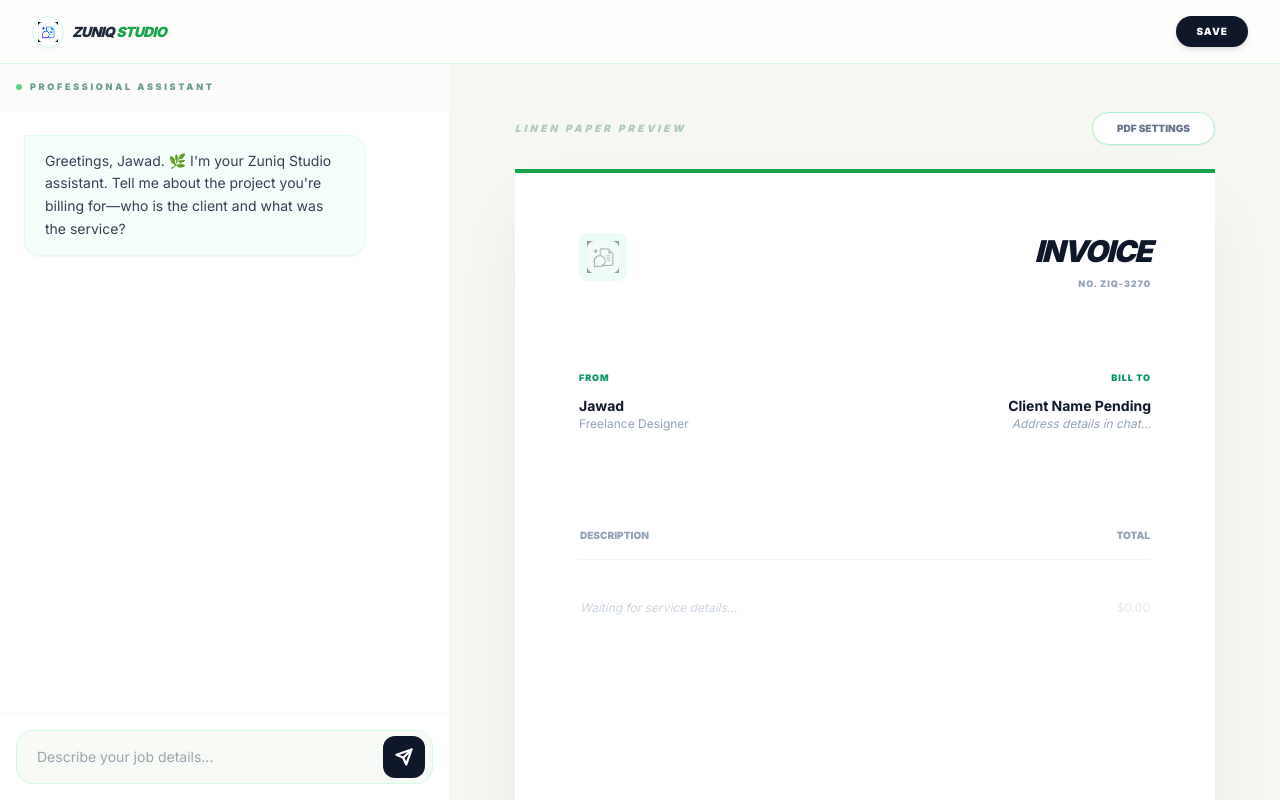
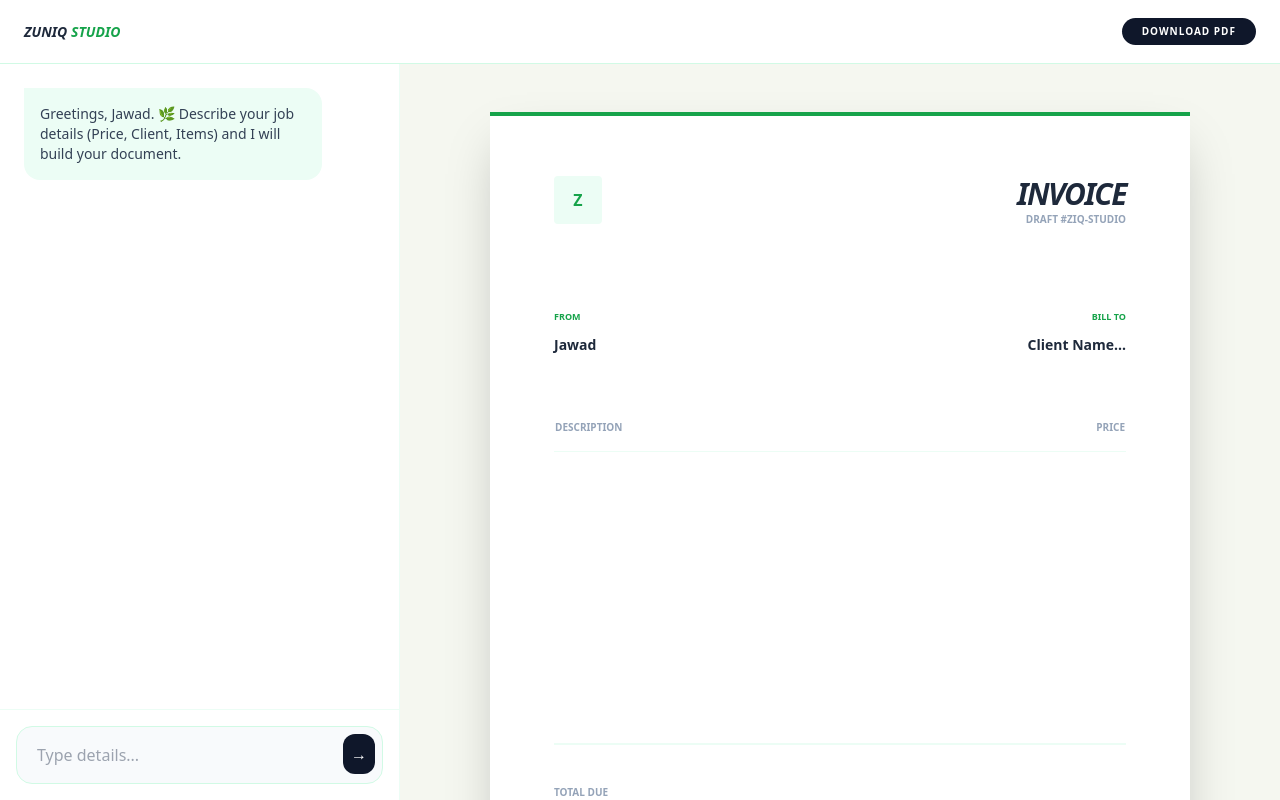
Before and after one commit to zuniqcomputers-crypto/zuniq-ai-invoices, a Next.js app: page /new in a window 1280 px wide. Built offline with nearby package versions, Linux system fonts and the light colour scheme.

Commit message:
Update page.tsx

```diff
--- a/src/app/new/page.tsx
+++ b/src/app/new/page.tsx
@@ -1,208 +1,133 @@
 "use client";
 import React, { useState, useEffect, useRef } from 'react';
 import Link from 'next/link';
-import { Inter } from 'next/font/google';
-
-const inter = Inter({ subsets: ['latin'] });
-
-// --- Types ---
-type Message = { role: 'ai' | 'user'; content: string };
-type InvoiceData = { sender: string; client: string; items: { desc: string; price: number }[]; tax: number };
 
 export default function AIStudioWorkspace() {
-  const [messages, setMessages] = useState<Message[]>([
-    { role: 'ai', content: "Greetings, Jawad. 🌿 I'm your Zuniq Studio assistant. Tell me about the project you're billing for—who is the client and what was the service?" }
-  ]);
+  const [messages, setMessages] = useState([{ role: 'ai', content: "Greetings, Jawad. 🌿 Describe your job details (Price, Client, Items) and I will build your document." }]);
   const [input, setInput] = useState("");
-  const [showPreview, setShowPreview] = useState(false); // Mobile Toggle
-  const [invoice, setInvoice] = useState<InvoiceData>({ sender: "Jawad", client: "", items: [], tax: 0 });
+  const [isMobilePreview, setIsMobilePreview] = useState(false);
+  const [invoice, setInvoice] = useState({ sender: "Jawad", client: "", items: [] as any[], currency: "$", total: 0 });
+  const [isDownloading, setIsMobileDownloading] = useState(false);
   const scrollRef = useRef<HTMLDivElement>(null);
 
   useEffect(() => {
     if (scrollRef.current) scrollRef.current.scrollTop = scrollRef.current.scrollHeight;
   }, [messages]);
 
-  // --- Smart Professional AI Logic ---
-  const processAI = (text: string) => {
-    const lowText = text.toLowerCase();
-    let reply = "";
-    let updated = { ...invoice };
+  const handleSend = () => {
+    if (!input.trim()) return;
+    const userText = input;
+    setInput("");
+    setMessages(prev => [...prev, { role: 'user', content: userText }]);
 
-    // 1. Logic for Names
-    if (lowText.includes("my name is") || lowText.includes("i am")) {
-      const name = text.split(/is|am/i)[1]?.trim();
-      updated.sender = name;
-      reply = `Pleased to meet you, ${name}. I've updated the sender details. Now, what is the client's name and the total amount?`;
-    }
-    // 2. Logic for Items/Price
-    else if (lowText.includes("$") || lowText.includes("aed") || lowText.includes("pkr") || /\d+/.test(text)) {
-      const amount = text.match(/\d+/)?.[0] || "0";
-      updated.items = [...updated.items, { desc: text, price: parseInt(amount) }];
-      reply = `Understood. I've added "${text}" to the line items. Should we apply any specific tax percentage or is this the final total?`;
-    }
-    // 3. Logic for Clients
-    else if (lowText.includes("client is") || lowText.includes("for ")) {
-      const client = text.split(/is|for/i)[1]?.trim();
-      updated.client = client;
-      reply = `Excellent, I've noted ${client} as the client. What specific services did you provide for this invoice?`;
-    }
-    // 4. Default Fallback
-    else {
-      reply = "I've noted that down. To make this invoice professional, could you please provide the specific service description and the currency you'd like to use?";
-    }
+    // Smart Extraction Logic
+    setTimeout(() => {
+      let reply = "I've noted that. Anything else to add?";
+      const amount = userText.match(/\d+/);
 
-    setInvoice(updated);
-    setTimeout(() => {
+      if (userText.toLowerCase().includes("client")) {
+        const name = userText.split(/is/i)[1]?.trim() || "Client";
+        setInvoice(v => ({ ...v, client: name }));
+        reply = `Updated client to ${name}. What services did you provide?`;
+      } else if (amount) {
+        const price = parseInt(amount[0]);
+        setInvoice(v => ({
+          ...v,
+          items: [...v.items, { desc: userText, price: price }],
+          total: v.total + price
+        }));
+        reply = `Added ${userText} ($${price}). The total is now $${invoice.total + price}. Ready to download?`;
+      }
       setMessages(prev => [...prev, { role: 'ai', content: reply }]);
-    }, 800);
+    }, 600);
   };
 
-  const handleSend = () => {
-    if (!input.trim()) return;
-    const userMsg = input;
-    setMessages(prev => [...prev, { role: 'user', content: userMsg }]);
-    setInput("");
-    processAI(userMsg);
+  const downloadPDF = async () => {
+    setIsMobileDownloading(true);
+    try {
+      const res = await fetch('/api/pdf/generate', {
+        method: 'POST',
+        headers: { 'Content-Type': 'application/json' },
+        body: JSON.stringify(invoice),
+      });
+      const blob = await res.blob();
+      const url = window.URL.createObjectURL(blob);
+      const a = document.createElement('a');
+      a.href = url;
+      a.download = `Invoice-${Date.now()}.pdf`;
+      a.click();
+    } catch (e) {
+      alert("Error generating PDF");
+    } finally {
+      setIsMobileDownloading(false);
+    }
   };
 
   return (
-    <div className={`min-h-screen bg-[#f5f7f0] text-slate-800 ${inter.className} flex flex-col overflow-hidden`}>
-      {/* 1. COMPACT NAVBAR */}
-      <nav className="h-16 border-b border-emerald-100 bg-white/80 backdrop-blur-md z-50 px-4 md:px-8 flex items-center justify-between">
-        <Link href="/" className="flex items-center gap-2 group">
-          <div className="h-8 w-8 bg-white border border-emerald-100 rounded-full shadow-sm flex items-center justify-center">
-            <img src="/logo.png" alt="Z" className="w-5 h-5 object-contain" />
-          </div>
-          <span className="font-black text-sm tracking-tighter uppercase italic">Zuniq <span className="text-green-600">Studio</span></span>
-        </Link>
-
-        <div className="flex items-center gap-3">
-          <button
-            onClick={() => setShowPreview(!showPreview)}
-            className="lg:hidden bg-emerald-100 text-green-700 px-4 py-1.5 rounded-full text-[10px] font-black uppercase tracking-widest border border-emerald-200"
-          >
-            {showPreview ? "Back to Chat" : "View Invoice"}
+    <div className="h-screen bg-[#f5f7f0] flex flex-col overflow-hidden text-slate-800">
+      {/* HEADER */}
+      <nav className="h-16 border-b border-emerald-100 bg-white flex items-center justify-between px-6 shrink-0">
+        <Link href="/" className="font-black text-sm italic">ZUNIQ <span className="text-green-600">STUDIO</span></Link>
+        <div className="flex gap-3">
+          <button onClick={() => setIsMobilePreview(!isMobilePreview)} className="lg:hidden bg-emerald-100 text-green-700 px-4 py-1.5 rounded-full text-[10px] font-black uppercase">
+            {isMobilePreview ? "Back to Chat" : "View Invoice"}
           </button>
-          <button className="bg-slate-900 text-white px-5 py-2 rounded-full text-[10px] font-black uppercase tracking-widest hover:bg-green-600 transition-all shadow-md">
-            Save
+          <button onClick={downloadPDF} disabled={isDownloading} className="bg-slate-900 text-white px-5 py-1.5 rounded-full text-[10px] font-black uppercase tracking-widest disabled:opacity-50">
+            {isDownloading ? "Generating..." : "Download PDF"}
           </button>
         </div>
       </nav>
 
-      {/* 2. STUDIO WORKSPACE */}
-      <main className="flex-grow flex flex-col lg:flex-row h-[calc(100vh-64px)] relative">
-
-        {/* LEFT: THE CHAT INTERFACE (Primary on Mobile) */}
-        <div className={`w-full lg:w-[450px] flex flex-col bg-white border-r border-emerald-50 z-20 ${showPreview ? 'hidden lg:flex' : 'flex'}`}>
-          <div className="p-4 border-b border-emerald-50 bg-[#fcfdfa] flex items-center justify-between">
-             <div className="flex items-center gap-2">
-                <div className="h-1.5 w-1.5 rounded-full bg-green-500 animate-pulse"></div>
-                <h2 className="text-[9px] font-black uppercase tracking-[0.3em] text-emerald-800/60">Professional Assistant</h2>
-             </div>
-          </div>
-
-          <div ref={scrollRef} className="flex-grow overflow-y-auto p-4 md:p-6 space-y-6">
-            {messages.map((msg, i) => (
-              <div key={i} className={`flex ${msg.role === 'user' ? 'justify-end' : 'justify-start'}`}>
-                <div className={`max-w-[85%] px-5 py-3.5 rounded-2xl text-sm leading-relaxed shadow-sm ${
-                  msg.role === 'user'
-                    ? 'bg-gradient-to-br from-emerald-500 to-green-600 text-white rounded-tr-none font-medium'
-                    : 'bg-emerald-50/50 text-slate-700 rounded-tl-none border border-emerald-100/50'
-                }`}>
-                  {msg.content}
+      <main className="flex flex-grow overflow-hidden">
+        {/* CHAT - Always visible on desktop, hidden on mobile preview */}
+        <div className={`w-full lg:w-[400px] bg-white border-r border-emerald-50 flex flex-col ${isMobilePreview ? 'hidden lg:flex' : 'flex'}`}>
+          <div ref={scrollRef} className="flex-grow p-6 space-y-4 overflow-y-auto">
+            {messages.map((m, i) => (
+              <div key={i} className={`flex ${m.role === 'user' ? 'justify-end' : 'justify-start'}`}>
+                <div className={`max-w-[85%] p-4 rounded-2xl text-sm ${m.role === 'user' ? 'bg-green-600 text-white rounded-tr-none' : 'bg-emerald-50 text-slate-700 rounded-tl-none'}`}>
+                  {m.content}
                 </div>
               </div>
             ))}
           </div>
-
-          {/* Luxury Input */}
-          <div className="p-4 bg-white border-t border-emerald-50">
-            <div className="relative flex items-center">
-              <input
-                type="text"
-                value={input}
-                onChange={(e) => setInput(e.target.value)}
-                onKeyPress={(e) => e.key === 'Enter' && handleSend()}
-                placeholder="Describe your job details..."
-                className="w-full bg-[#f8faf5] border border-emerald-100 rounded-2xl py-4 px-5 pr-14 focus:outline-none focus:ring-2 focus:ring-emerald-500/20 text-sm"
-              />
-              <button onClick={handleSend} className="absolute right-2 p-3 bg-slate-900 text-white rounded-xl hover:bg-green-600 active:scale-90 transition-all">
-                <svg width="18" height="18" viewBox="0 0 24 24" fill="none" stroke="currentColor" strokeWidth="3" strokeLinecap="round" strokeLinejoin="round"><line x1="22" y1="2" x2="11" y2="13"></line><polygon points="22 2 15 22 11 13 2 9 22 2"></polygon></svg>
-              </button>
+          <div className="p-4 border-t border-emerald-50 bg-white">
+            <div className="relative">
+              <input value={input} onChange={(e) => setInput(e.target.value)} onKeyDown={(e) => e.key === 'Enter' && handleSend()} placeholder="Type details..." className="w-full bg-slate-50 border border-emerald-100 rounded-2xl py-4 px-5 pr-12 focus:outline-none focus:ring-2 focus:ring-green-500/20" />
+              <button onClick={handleSend} className="absolute right-2 top-2 p-2 bg-slate-900 text-white rounded-xl">→</button>
             </div>
           </div>
         </div>
 
-        {/* RIGHT: THE INVOICE PREVIEW (Hidden on Mobile unless toggled) */}
-        <div className={`flex-grow bg-[#f5f7f0] p-4 md:p-12 overflow-y-auto flex flex-col items-center ${showPreview ? 'flex' : 'hidden lg:flex'}`}>
-          <div className="w-full max-w-[700px] flex justify-between items-center mb-6">
-             <span className="text-[10px] font-black uppercase tracking-[0.3em] text-emerald-800/30 italic">Linen Paper Preview</span>
-             <button className="bg-white border border-emerald-200 text-slate-500 px-6 py-2 rounded-full text-[10px] font-black uppercase hover:bg-white transition-all shadow-sm">PDF Settings</button>
-          </div>
-
-          <div className="w-full max-w-[700px] bg-white rounded-sm shadow-[0_30px_70px_-20px_rgba(0,0,0,0.1)] min-h-[900px] p-8 md:p-16 flex flex-col relative">
+        {/* PREVIEW - Hidden on mobile chat, visible on desktop */}
+        <div className={`flex-grow bg-[#f5f7f0] p-6 lg:p-12 overflow-y-auto ${!isMobilePreview ? 'hidden lg:block' : 'block'}`}>
+          <div className="max-w-[700px] mx-auto bg-white shadow-2xl min-h-[800px] p-10 md:p-16 flex flex-col relative rounded-sm">
             <div className="absolute top-0 left-0 right-0 h-1 bg-green-600"></div>
-
-            <div className="flex justify-between items-start mb-20">
-              <div className="h-12 w-12 bg-emerald-50 rounded-lg flex items-center justify-center">
-                 <img src="/logo.png" alt="Logo" className="w-8 h-8 opacity-40 grayscale" />
-              </div>
-              <div className="text-right">
-                <h1 className="text-3xl font-[900] tracking-tighter text-slate-900 uppercase italic">Invoice</h1>
-                <p className="text-[9px] font-black text-slate-400 uppercase tracking-widest mt-2">No. ZIQ-{Math.floor(Math.random()*9000)}</p>
-              </div>
-            </div>
-
-            <div className="grid grid-cols-2 gap-10 mb-20">
-               <div>
-                  <p className="text-[9px] font-black text-emerald-600 uppercase tracking-widest mb-3">From</p>
-                  <p className="text-sm font-bold text-slate-900">{invoice.sender || "Jawad Studio"}</p>
-                  <p className="text-xs text-slate-400">Freelance Designer</p>
-               </div>
+            <div className="flex justify-between mb-20">
+               <div className="h-12 w-12 bg-emerald-50 rounded flex items-center justify-center font-bold text-green-600">Z</div>
                <div className="text-right">
-                  <p className="text-[9px] font-black text-emerald-600 uppercase tracking-widest mb-3">Bill To</p>
-                  <p className="text-sm font-bold text-slate-900">{invoice.client || "Client Name Pending"}</p>
-                  <p className="text-xs text-slate-400 italic">Address details in chat...</p>
+                  <h1 className="text-3xl font-black tracking-tighter italic uppercase">Invoice</h1>
+                  <p className="text-[10px] text-slate-400 font-bold">DRAFT #ZIQ-STUDIO</p>
                </div>
             </div>
-
+            <div className="grid grid-cols-2 gap-10 mb-16 text-sm">
+               <div><p className="text-[9px] font-black text-green-600 uppercase mb-2">From</p><p className="font-bold">{invoice.sender}</p></div>
+               <div className="text-right"><p className="text-[9px] font-black text-green-600 uppercase mb-2">Bill To</p><p className="font-bold">{invoice.client || "Client Name..."}</p></div>
+            </div>
             <div className="flex-grow">
                <table className="w-full text-left">
-                  <thead>
-                    <tr className="border-b border-slate-100">
-                      <th className="py-4 text-[10px] font-black uppercase text-slate-400">Description</th>
-                      <th className="py-4 text-[10px] font-black uppercase text-slate-400 text-right">Total</th>
-                    </tr>
+                  <thead className="border-b border-emerald-50 text-[10px] uppercase font-black text-slate-400">
+                    <tr><th className="pb-4">Description</th><th className="pb-4 text-right">Price</th></tr>
                   </thead>
-                  <tbody className="divide-y divide-slate-50">
-                    {invoice.items.length === 0 ? (
-                      <tr>
-                        <td className="py-10 text-xs text-slate-300 italic">Waiting for service details...</td>
-                        <td className="py-10 text-xs text-slate-200 text-right">$0.00</td>
-                      </tr>
-                    ) : (
-                      invoice.items.map((item, idx) => (
-                        <tr key={idx}>
-                          <td className="py-5 text-sm font-medium text-slate-700">{item.desc}</td>
-                          <td className="py-5 text-sm font-bold text-slate-900 text-right">${item.price.toLocaleString()}</td>
-                        </tr>
-                      ))
-                    )}
+                  <tbody className="text-sm">
+                    {invoice.items.map((it, i) => (
+                      <tr key={i} className="border-b border-slate-50"><td className="py-4">{it.desc}</td><td className="py-4 text-right font-bold">${it.price}</td></tr>
+                    ))}
                   </tbody>
                </table>
             </div>
-
-            <div className="mt-10 pt-10 border-t border-emerald-50 flex justify-between items-end">
-              <div>
-                <p className="text-[9px] font-black text-slate-400 uppercase tracking-widest">Amount Due</p>
-                <p className="text-5xl font-[1000] text-slate-900 tracking-tightest italic">
-                  ${invoice.items.reduce((sum, item) => sum + item.price, 0).toLocaleString()}
-                </p>
-              </div>
-              <div className="text-right">
-                 <div className="w-32 h-10 border-b-2 border-emerald-100 ml-auto mb-2 italic text-[10px] text-slate-300 flex items-end justify-center">Digital Signature</div>
-                 <p className="text-[8px] font-bold text-slate-400 uppercase tracking-widest">Verified by Zuniq AI</p>
-              </div>
+            <div className="mt-10 pt-10 border-t-2 border-emerald-50 flex justify-between items-end">
+               <div><p className="text-[10px] font-black text-slate-400 uppercase">Total Due</p><p className="text-5xl font-black italic">${invoice.total}</p></div>
+               <div className="text-right italic text-slate-300 text-[10px]">Verified by Zuniq AI</div>
             </div>
           </div>
         </div>
```
